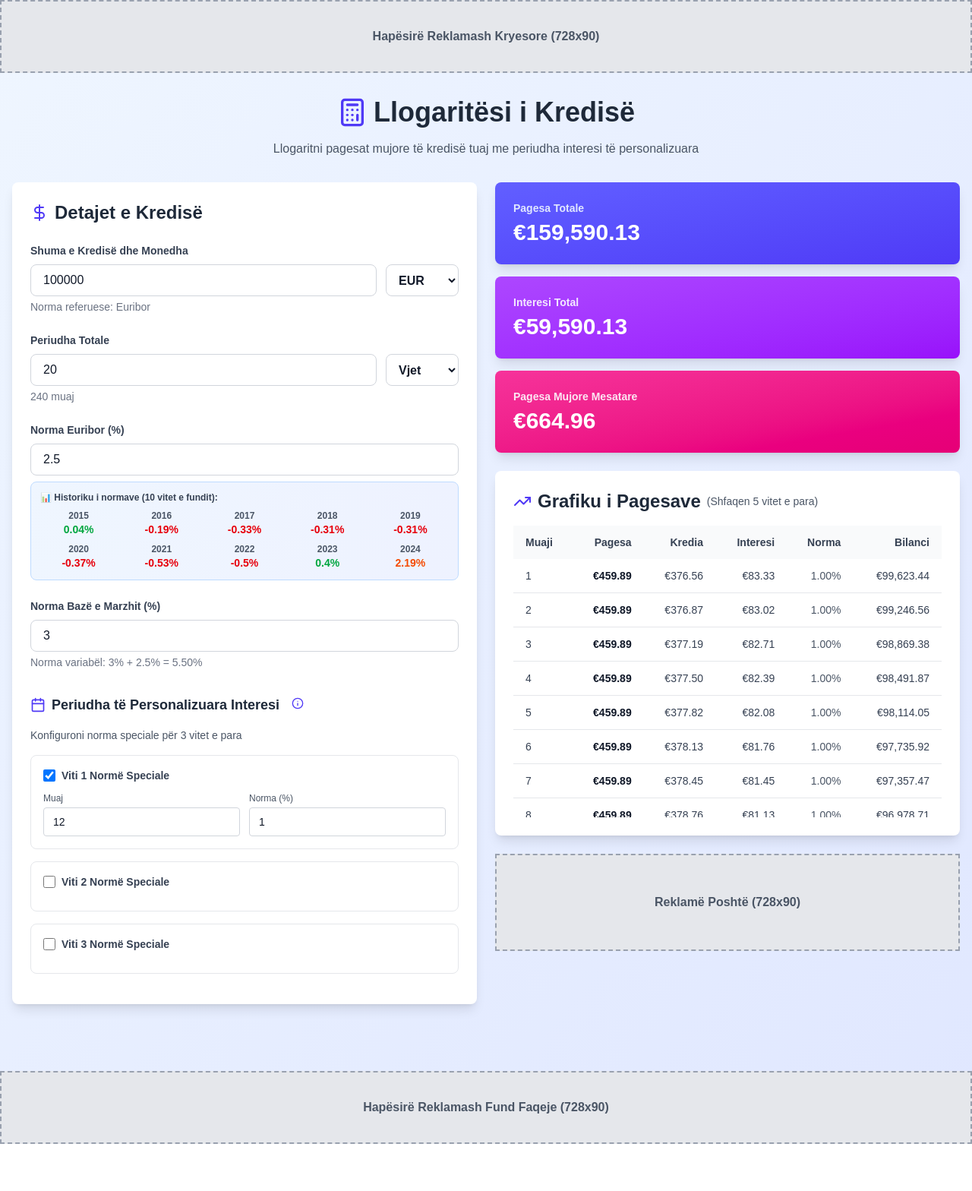
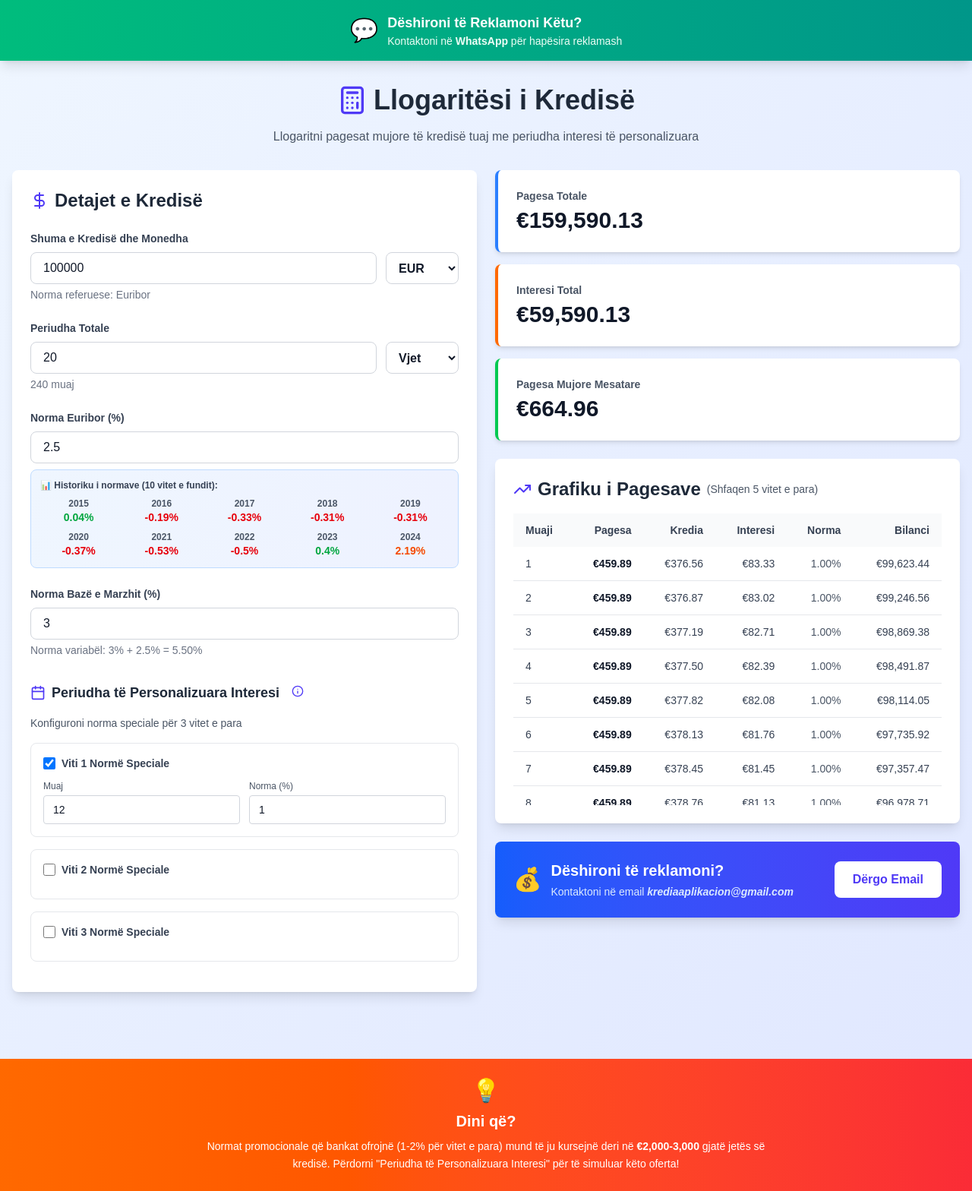
Before and after one commit to kredia-app/kredia-app, a Next.js app: page / in a window 1280 px wide. Shown: the whole page at 76% size. Before the commit the page ends 1506 px from the top, so only its background shows below. Built offline with nearby package versions, Linux system fonts and the light colour scheme.

Commit message:
improvements 1

```diff
--- a/app/page.tsx
+++ b/app/page.tsx
@@ -235,11 +235,24 @@ export default function LoanCalculator() {
 
   return (
     <div className="min-h-screen bg-gradient-to-br from-blue-50 to-indigo-100">
-      {/* Header Ad Space */}
-      <div className="bg-gray-200 border-2 border-dashed border-gray-400 h-24 flex items-center justify-center">
-        <p className="text-gray-600 font-semibold">
-          Hapësirë Reklamash Kryesore (728x90)
-        </p>
+      {/* Header Ad Space - WhatsApp Contact */}
+      <div className="bg-gradient-to-r from-emerald-500 to-teal-600 shadow-lg">
+        <div className="container mx-auto px-4 py-4">
+          <a
+            href="https://wa.me/355686284516?text=Përshëndetje,%20dëshiroj%20të%20vendos%20reklamë%20në%20llogaritësin%20e%20kredisë"
+            target="_blank"
+            rel="noopener noreferrer"
+            className="flex items-center justify-center gap-3 text-white hover:opacity-90 transition-opacity"
+          >
+            <div className="text-3xl">💬</div>
+            <div>
+              <p className="font-bold text-lg">Dëshironi të Reklamoni Këtu?</p>
+              <p className="text-sm text-emerald-50">
+                Kontaktoni në <b>WhatsApp</b> për hapësira reklamash
+              </p>
+            </div>
+          </a>
+        </div>
       </div>
 
       <div className="container mx-auto px-4 py-8">
@@ -455,10 +468,15 @@ export default function LoanCalculator() {
                 ))}
               </div>
 
-              {/* Mobile Ad Space */}
-              <div className="mt-6 bg-gray-200 border-2 border-dashed border-gray-400 h-24 flex items-center justify-center lg:hidden">
-                <p className="text-gray-600 font-semibold">
-                  Reklamë Mobile (320x100)
+              {/* Mobile Ad Space - Tip */}
+              <div className="mt-6 bg-gradient-to-br from-purple-500 to-pink-500 rounded-lg shadow-lg p-5 text-white lg:hidden">
+                <div className="flex items-center gap-3 mb-2">
+                  <div className="text-2xl">⚡</div>
+                  <h3 className="text-lg font-bold">Këshillë e Shpejtë</h3>
+                </div>
+                <p className="text-sm leading-relaxed">
+                  Pagesa paraprake e 20% të kredisë ul normën e interesit dhe ju
+                  kursen mijëra euro!
                 </p>
               </div>
             </div>
@@ -468,29 +486,29 @@ export default function LoanCalculator() {
           <div className="lg:col-span-1">
             {/* Summary Cards */}
             <div className="grid grid-cols-1 md:grid-cols-3 lg:grid-cols-1 gap-4 mb-6">
-              <div className="bg-gradient-to-br from-indigo-500 to-indigo-600 rounded-lg shadow-lg p-6 text-white">
-                <p className="text-indigo-100 text-sm font-semibold mb-1">
+              <div className="bg-white rounded-lg shadow-md p-6 border-l-4 border-blue-500">
+                <p className="text-gray-600 text-sm font-semibold mb-1">
                   Pagesa Totale
                 </p>
-                <p className="text-3xl font-bold">
+                <p className="text-3xl font-bold text-gray-900">
                   {formatCurrency(summary.totalPayment)}
                 </p>
               </div>
 
-              <div className="bg-gradient-to-br from-purple-500 to-purple-600 rounded-lg shadow-lg p-6 text-white">
-                <p className="text-purple-100 text-sm font-semibold mb-1">
+              <div className="bg-white rounded-lg shadow-md p-6 border-l-4 border-orange-500">
+                <p className="text-gray-600 text-sm font-semibold mb-1">
                   Interesi Total
                 </p>
-                <p className="text-3xl font-bold">
+                <p className="text-3xl font-bold text-gray-900">
                   {formatCurrency(summary.totalInterest)}
                 </p>
               </div>
 
-              <div className="bg-gradient-to-br from-pink-500 to-pink-600 rounded-lg shadow-lg p-6 text-white">
-                <p className="text-pink-100 text-sm font-semibold mb-1">
+              <div className="bg-white rounded-lg shadow-md p-6 border-l-4 border-green-500">
+                <p className="text-gray-600 text-sm font-semibold mb-1">
                   Pagesa Mujore Mesatare
                 </p>
-                <p className="text-3xl font-bold">
+                <p className="text-3xl font-bold text-gray-900">
                   {formatCurrency(summary.avgMonthlyPayment)}
                 </p>
               </div>
@@ -570,21 +588,50 @@ export default function LoanCalculator() {
               )}
             </div>
 
-            {/* Bottom Ad Space */}
-            <div className="mt-6 bg-gray-200 border-2 border-dashed border-gray-400 h-32 flex items-center justify-center">
-              <p className="text-gray-600 font-semibold">
-                Reklamë Poshtë (728x90)
-              </p>
+            {/* Bottom Ad Space - Email Contact */}
+            <div className="mt-6 bg-gradient-to-r from-blue-600 to-indigo-600 rounded-lg shadow-lg p-6 text-white">
+              <div className="flex flex-col md:flex-row items-center justify-between gap-4">
+                <div className="flex items-center gap-3">
+                  <div className="text-3xl">💰</div>
+                  <div>
+                    <h3 className="text-xl font-bold mb-1">
+                      Dëshironi të reklamoni?
+                    </h3>
+                    <p className="text-sm text-blue-100">
+                      Kontaktoni në email{" "}
+                      <b>
+                        <i>krediaaplikacion@gmail.com</i>
+                      </b>
+                    </p>
+                  </div>
+                </div>
+                <a
+                  href="mailto:krediaaplikacion@gmail.com?subject=Kërkesë%20për%20Ofertë%20Personale&body=Përshëndetje,%0D%0A%0D%0ADëshiroj%20të%20marr%20një%20ofertë%20personale%20për%20kredi.%0D%0A%0D%0AFaleminderit!"
+                  className="bg-white text-indigo-600 px-6 py-3 rounded-lg font-bold hover:bg-blue-50 transition-colors whitespace-nowrap"
+                >
+                  Dërgo Email
+                </a>
+              </div>
             </div>
           </div>
         </div>
       </div>
 
-      {/* Footer Ad Space */}
-      <div className="mt-8 bg-gray-200 border-2 border-dashed border-gray-400 h-24 flex items-center justify-center">
-        <p className="text-gray-600 font-semibold">
-          Hapësirë Reklamash Fund Faqeje (728x90)
-        </p>
+      {/* Footer Ad Space - Educational Tip */}
+      <div className="mt-8 bg-gradient-to-r from-orange-500 to-red-500 shadow-lg">
+        <div className="container mx-auto px-4 py-6">
+          <div className="text-center text-white">
+            <div className="text-3xl mb-2">💡</div>
+            <h3 className="text-xl font-bold mb-2">Dini që?</h3>
+            <p className="text-sm max-w-3xl mx-auto leading-relaxed">
+              Normat promocionale që bankat ofrojnë (1-2% për vitet e para) mund
+              të ju kursejnë deri në{" "}
+              <span className="font-bold">€2,000-3,000</span> gjatë jetës së
+              kredisë. Përdorni "Periudha të Personalizuara Interesi" për të
+              simuluar këto oferta!
+            </p>
+          </div>
+        </div>
       </div>
     </div>
   );
```
